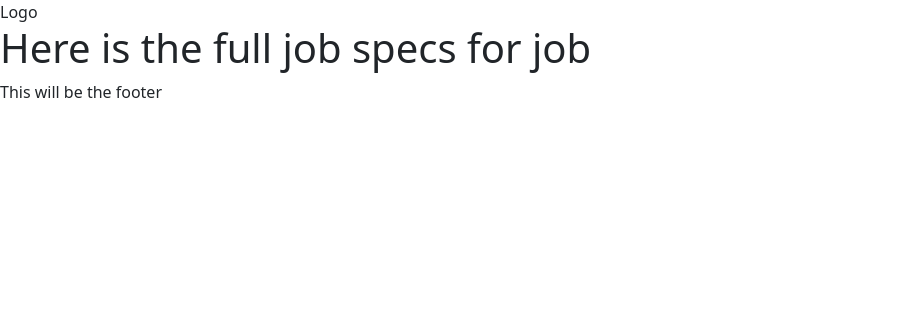
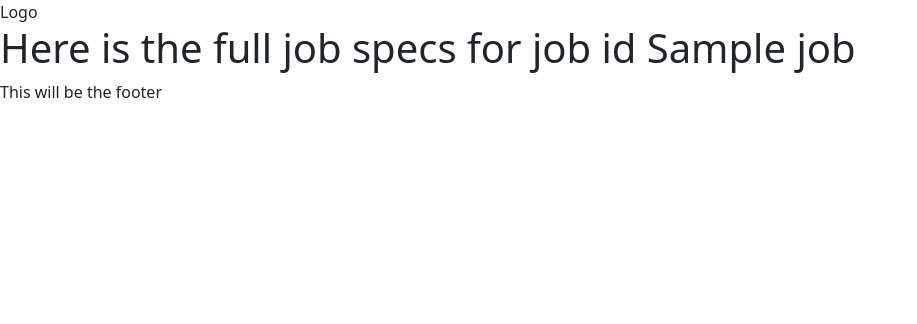
Before and after one commit to dnlbowers/jobs-a-gooden, a Django app: template job_search/templates/job_search/pages/full-listing.html in a window 1280 px wide. Shown: the top 324 px of the page, without its empty margins (0-917 px from the left). Run offline with Django 3.2, Linux system fonts and the light colour scheme; the template is opened without the code that fills it: most values are stand-ins (such as "Sample title", 1, 10 or a date in 2020).

```diff
--- a/job_search/templates/job_search/pages/full-listing.html
+++ b/job_search/templates/job_search/pages/full-listing.html
@@ -1,4 +1,4 @@
 {% extends 'layout/base.html' %}
 {% block content %}
-    <h1>Here is the full job specs for job</h1>
+    <h1>Here is the full job specs for job id {{ job }}</h1>
 {% endblock %}
--- a/job_search/urls.py
+++ b/job_search/urls.py
@@ -2,7 +2,8 @@ from django.urls import path
 from . import views
 
 urlpatterns = [
-	path('jobsearch/', views.job_search, name='job_search'),
+	# Temporarily set jobsearch to home page
+	path('', views.job_search, name='job_search'),
 	path('listing/<str:pk>/', views.full_listing, name='full_listing'),
 	path('pinboard', views.pinned_posts, name='pin_board'),
 ]
--- a/job_search/views.py
+++ b/job_search/views.py
@@ -7,7 +7,8 @@ def job_search(request):
 
 
 def full_listing(request, pk):
-    return render(request, 'job_search/pages/full-listing.html')
+    jobid = pk
+    return render(request, 'job_search/pages/full-listing.html', {'job': jobid})
 
 
 def pinned_posts(request):
```
Also changed, not shown: 1 other file.
